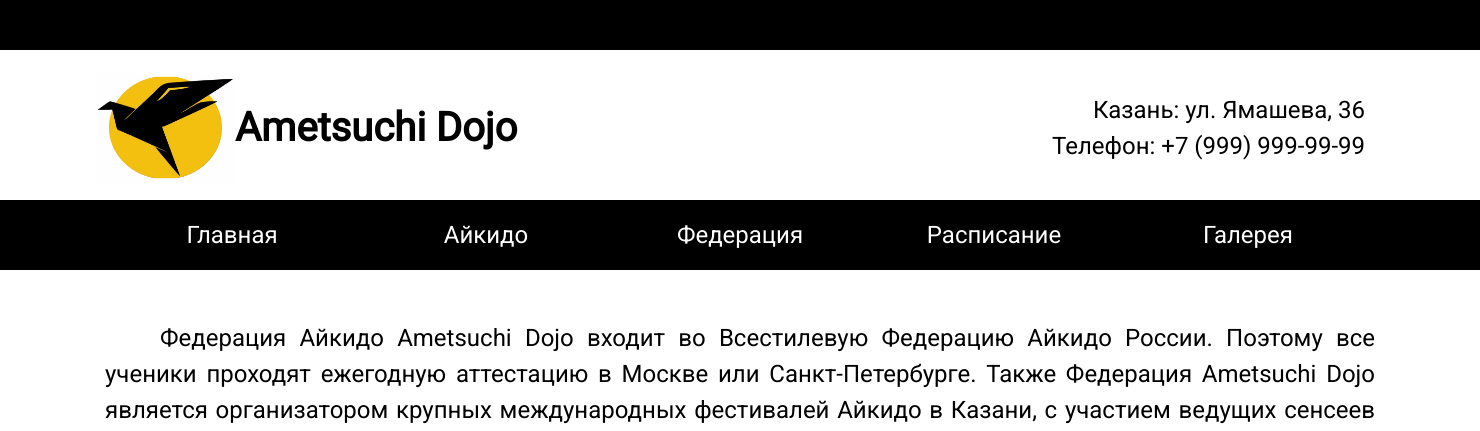
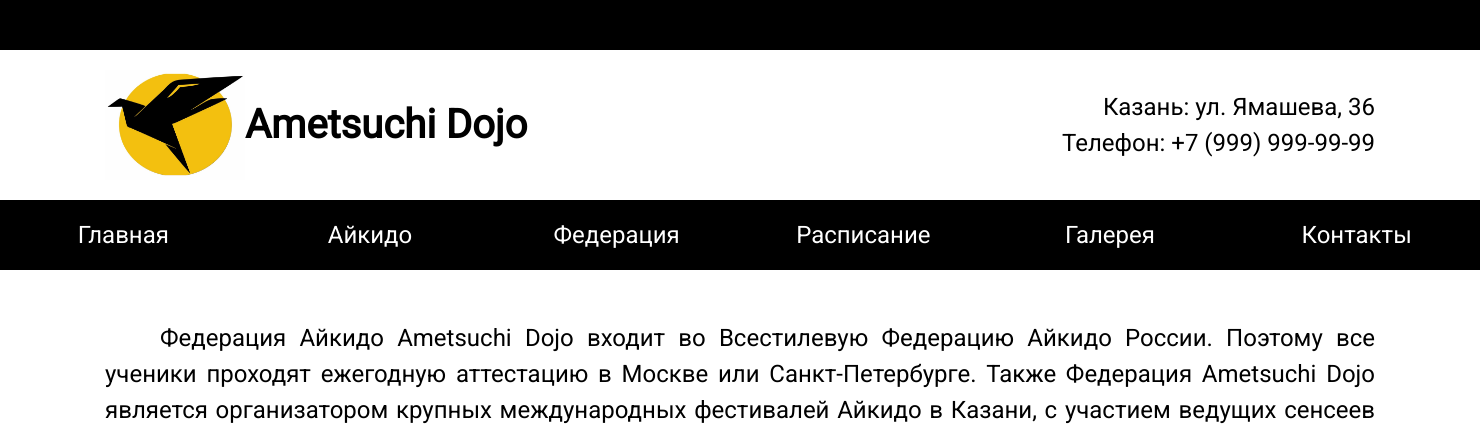
Before and after one commit to ScorpionLF/aikido, a PHP site: page /club.php in a window 1480 px wide. Shown: the top 431 px of the page. Run offline with PHP 8.4, Linux system fonts and the light colour scheme; some libraries are stand-ins or nearby versions.

Commit message:
Change header

```diff
--- a/css/header_style.css
+++ b/css/header_style.css
@@ -4,6 +4,7 @@ header {
     justify-items: center;
     display: grid;
     width: 100%;
+    height: 270px;
 }
 
 .line {
@@ -15,19 +16,15 @@ header {
     background: #000000;
 }
 
-/* .cap .buttons {
-    justify-content: space-between;
-} */
+
 
 .cap {
-    /* margin-left: 240px; */
-    /* max-width: 100%; */
-    width: 1450px;
-    min-height: 270px;
-    /* margin-top: 20px; */
+    width: 1270px;
+    height: 150px;
     display: flex;
     align-items: center;
     justify-content: center;
+    margin-top: 50px;
 }
 
 .slogan_center {
@@ -39,6 +36,7 @@ header {
     font-weight: 700;
     font-size: 40px;
     color: #000000;
+    width: 100%;
 }
 
 .slogan {
@@ -60,15 +58,11 @@ header {
 .logo {
     display: flex;
     align-items: center;
-
-    width: 100%;
-    margin-left: 80px;
-    margin-bottom: 15px;
 }
 
 .contact {
     text-align: right;
-margin-bottom: 15px;
+    /* margin-bottom: 15px; */
     font-family: 'Roboto';
     font-style: normal;
     font-weight: 300;
@@ -76,7 +70,6 @@ margin-bottom: 15px;
     color: #000000;
     width: 320px;
     flex-shrink: 0;
-    margin-right: 100px;
 }
 
 .logo_img {
@@ -98,12 +91,14 @@ margin-bottom: 15px;
     left: 0px;
 }
 
+.menu_content {}
+
 .buttons a {
     text-decoration: none;
 }
 
 .buttons {
-    max-width: 100%;
+    /* max-width: 100%; */
     height: 70px;
     align-items: center;
     text-align: center;
--- a/header.html
+++ b/header.html
@@ -25,21 +25,22 @@
                 <div style="float: left; ">
                     <img class="logo_img" src="images/logo.jpg" alt="logo">
                 </div>
-                <div class="title_slogan"><strong>Ametsuchi Dojo</strong></div>
-
             </div>
+            <div class="title_slogan"><strong>Ametsuchi Dojo</strong></div>
             <div class="contact" id="contact">
                 Казань: ул. Ямашева, 36
                 <br>Телефон: +7 (999) 999-99-99
             </div>
-            <div class="menu">
+        </div>
+        <div class="menu">
+            <div class="menu_content">
                 <div class="buttons">
                     <div class="m_button">
-                        <a  href="index.php" class="menu_button">Главная</a>
+                        <a href="index.php" class="menu_button">Главная</a>
                     </div>
                     <div class="m_button">
                         <div class="dropdown">
-                            <button class="menu_button" >Айкидо</button>
+                            <button class="menu_button">Айкидо</button>
                             <div class="dropdown-content">
                                 <a href="history.php">История</a>
                                 <a href="terms.php">Термины</a>
@@ -57,14 +58,18 @@
                                 <a href="instructors.php">Инструкторы</a>
                                 <a href="schedule.php">Расписание</a>
                                 <a href="documents.php">Документы</a>
+                                <a href="#">Новости</a>
                             </div>
                         </div>
                     </div>
                     <div class="m_button">
-                        <a  href="schedule.php" class="menu_button">Расписание</a>
+                        <a href="schedule.php" class="menu_button">Расписание</a>
                     </div>
                     <div class="m_button">
-                        <a  href="gallery.php" class="menu_button">Галерея</a>
+                        <a href="gallery.php" class="menu_button">Галерея</a>
+                    </div>
+                    <div class="m_button">
+                        <a href="#" class="menu_button">Контакты</a>
                     </div>
                 </div>
             </div>
```
